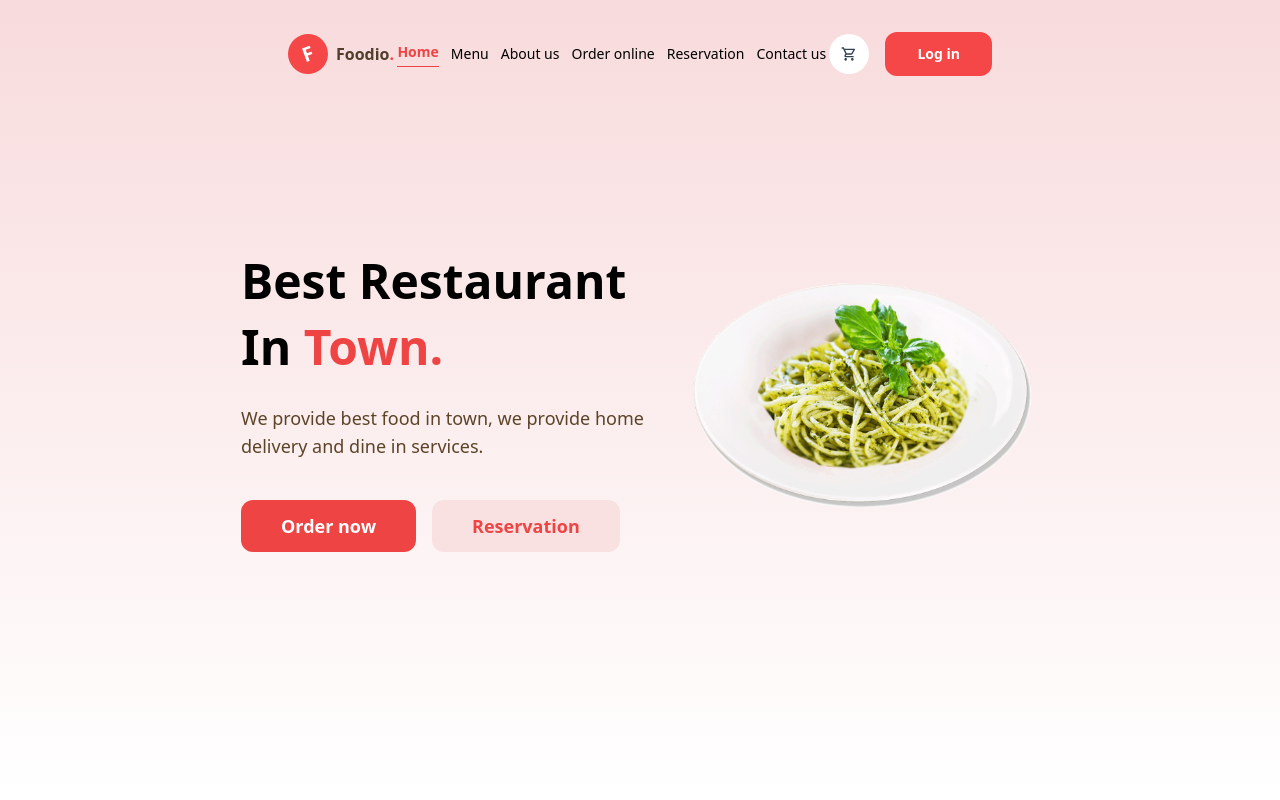
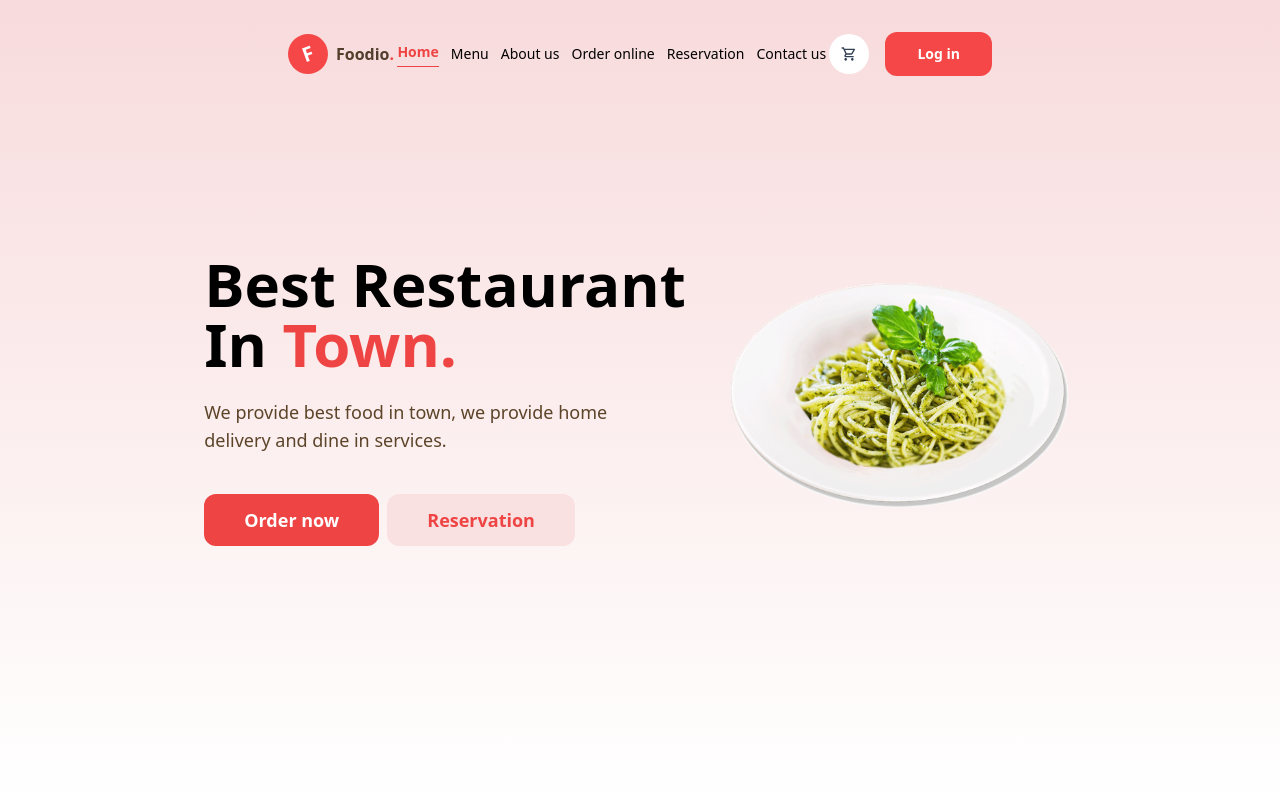
Before and after one commit to the-hackerist/foodio, a React (Vite) app in the folder client/: page / in a window 1280 px wide. Shown: the top 800 px of the page. Built offline with nearby package versions, Linux system fonts and the light colour scheme.

Commit message:
complete hero section responsiveness

```diff
--- a/client/src/components/HomePage/Hero.jsx
+++ b/client/src/components/HomePage/Hero.jsx
@@ -2,28 +2,28 @@ import img from "../../assets/pasta.png";
 
 function Hero() {
   return (
-    <div className="bg-gradient-to-b from-[#F8DBDC] via-[#F8E7E7]to-[#F9F9F9] h-screen py-20 flex items-center justify-center gap-2">
+    <div className="bg-gradient-to-b from-[#F8DBDC] via-[#F8E7E7]to-[#F9F9F9] h-screen py-20 flex items-center justify-center gap-2 lg:gap-10 md:px-20">
       <div className="flex justify-center flex-col">
-        <h1 className="text-5xl font-bold leading-snug">
+        <h1 className="text-5xl font-bold leading-snug lg:text-6xl">
           Best Restaurant
           <br />
           In <span className="text-red-500">Town.</span>
         </h1>
-        <p className="w-[440px] text-[#5C4429] mt-6 text-lg">
+        <p className="w-[440px] md:w-[340px] lg:w-[450px] text-[#5C4429] mt-6 text-lg md:text-base lg:text-lg">
           We provide best food in town, we provide home delivery and dine in
           services.
         </p>
-        <div className="flex gap-4 mt-10">
-          <button className="text-white px-10 font-semibold text-lg bg-red-500 py-3 rounded-xl">
+        <div className="flex gap-4 mt-10 md:gap-2">
+          <button className="text-white px-10 font-semibold text-lg bg-red-500 py-3 rounded-xl md:px-4 md:text-base lg:px-10 lg:text-lg">
             Order now
           </button>
-          <button className="text-red-500 px-10 font-semibold text-lg bg-[#F9E1E1] py-3 rounded-xl">
+          <button className="text-red-500 px-10 font-semibold text-lg bg-[#F9E1E1] py-3 rounded-xl md:px-4 md:text-base lg:px-10 lg:text-lg">
             Reservation
           </button>
         </div>
       </div>
 
-      <div className="flex items-center justify-center">
+      <div className="hidden md:flex items-center justify-center">
         <img className="w-[350px] object-contain" src={img} alt="hero img" />
       </div>
     </div>
```
